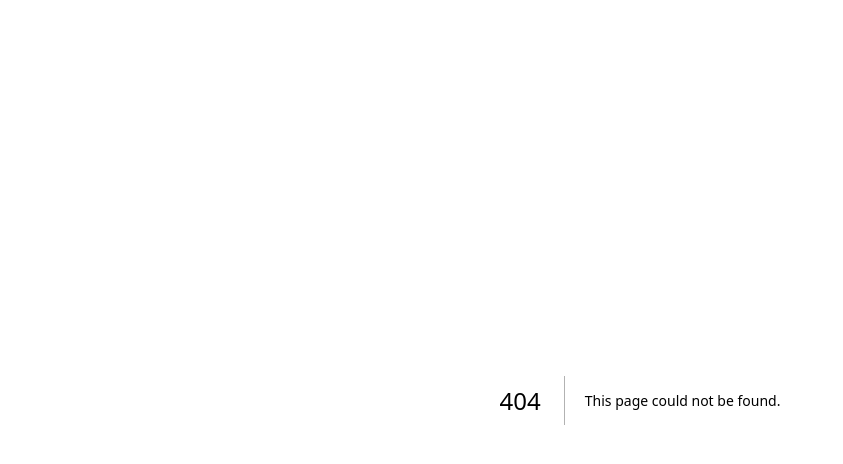
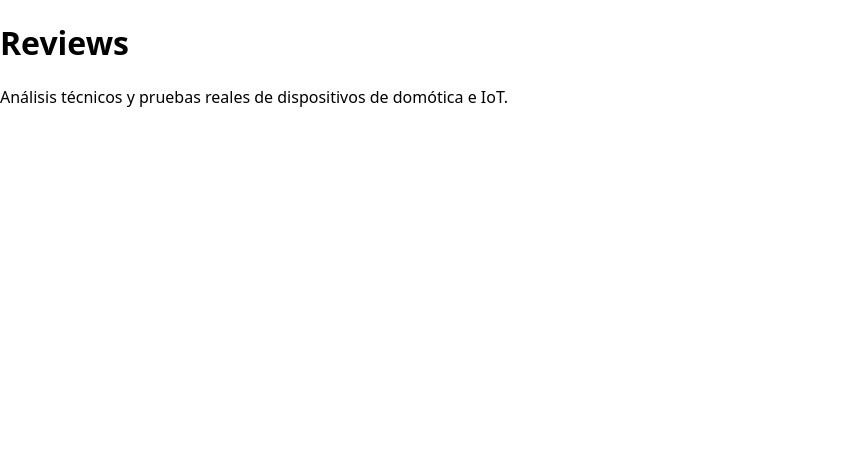
Before and after one commit to labdomotica/labdomotica-web, a Next.js app: page /reviews in a window 1280 px wide. Before the commit this address had no page. Shown: the top 464 px of the page, without its empty margins (0-843 px from the left). Built offline with nearby package versions, Linux system fonts and the light colour scheme.

Commit message:
Add Reviews page

```diff
--- /dev/null
+++ b/app/reviews/page.js
@@ -0,0 +1,15 @@
+export const metadata = {
+  title: "Reviews de Domótica | LabDomotica",
+  description: "Reviews técnicas y análisis reales de dispositivos de domótica."
+};
+
+export default function ReviewsPage() {
+  return (
+    <main className="max-w-5xl mx-auto px-6 py-16">
+      <h1 className="text-4xl font-bold mb-4">Reviews</h1>
+      <p className="text-light/70">
+        Análisis técnicos y pruebas reales de dispositivos de domótica e IoT.
+      </p>
+    </main>
+  );
+}
```
